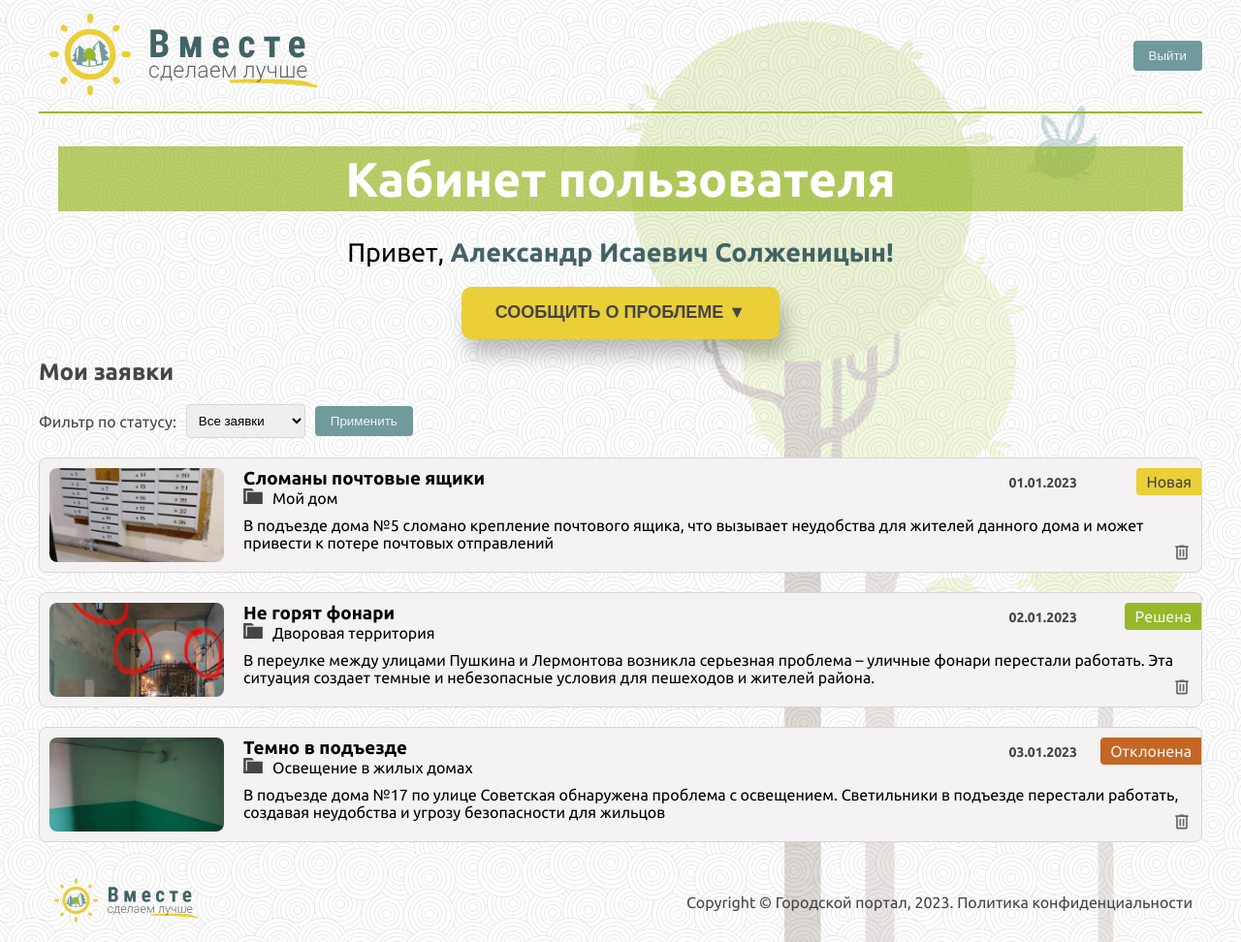
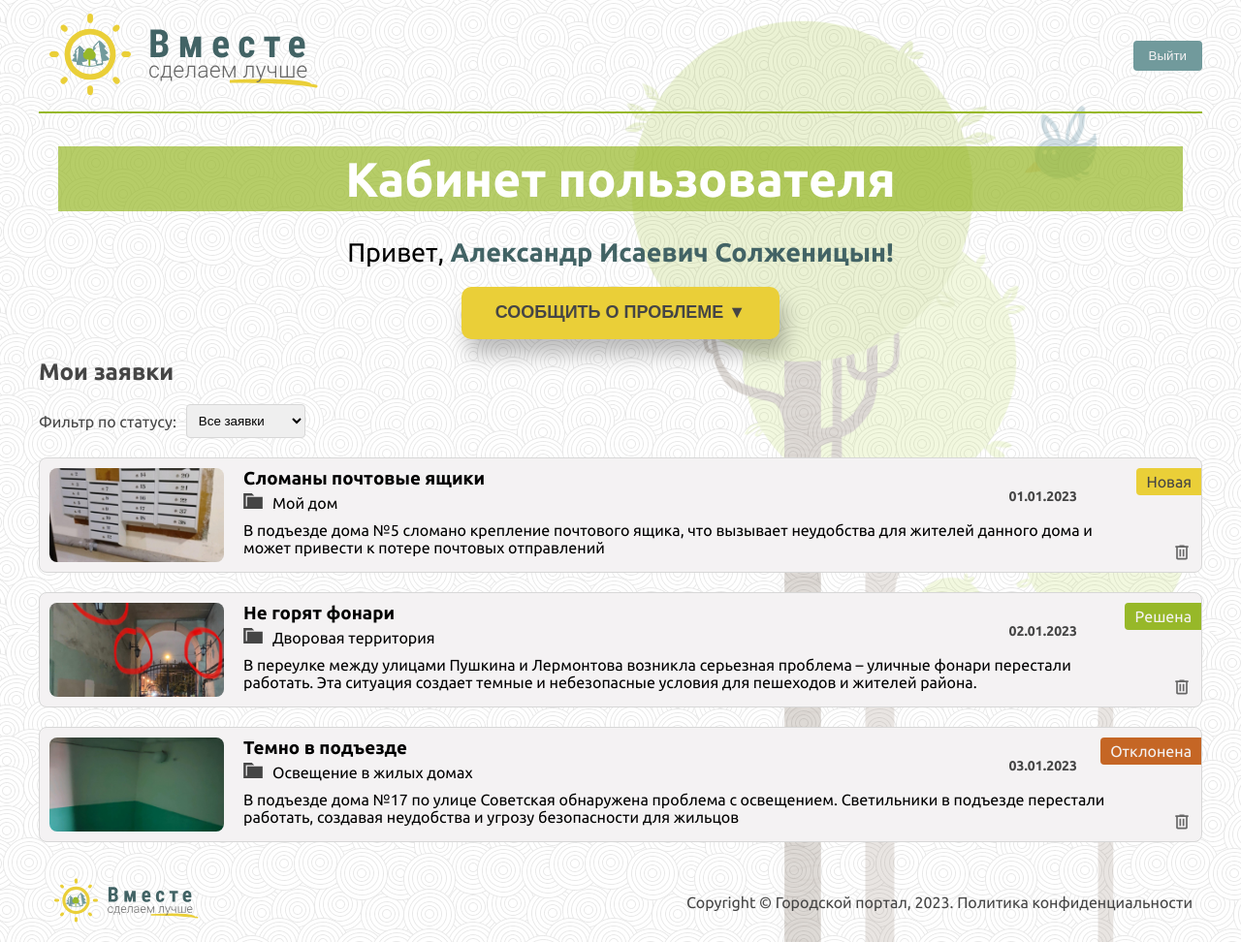
Before and after one commit to fox67rus/web, a PHP site: page /user.html in a window 1280 px wide. Shown: the whole page at 97% size. Run offline with PHP 8.4, Linux system fonts and the light colour scheme.

Commit message:
фильтрация карточек с заявками по изменению фильтра

```diff
--- a/portal/css/styles.css
+++ b/portal/css/styles.css
@@ -503,9 +503,10 @@ footer {
     margin-top: 20px;
 }
 
-.user-requests-section  h2 {
+.user-requests-section h2 {
     color: var(--grey-super-dark);
 }
+
 /****** блок фильтрации ***********/
 .filter-section {
     margin-bottom: 20px;
@@ -525,18 +526,6 @@ footer {
     margin-right: 10px;
 }
 
-#applyFilter {
-    background-color: var(--nautilus-medium);
-    color: var(--grey-super-light);
-    border: none;
-    padding: 8px 16px;
-    border-radius: 4px;
-    cursor: pointer;
-}
-
-#applyFilter:hover {
-    background-color: var(--nautilus-dark);
-}
 /*****************/
 
 
@@ -557,9 +546,12 @@ footer {
     border-radius: 8px;
 }
 
-.user-requests h3,
-.user-requests p {
+.user-requests h3 {
     margin: 0;
+}
+
+.request-info > p {
+    margin: 0 55px 0 0;
 }
 
 .user-requests .user-request .request-info {
@@ -571,17 +563,20 @@ footer {
     justify-content: space-between;
     margin-bottom: 10px;
 }
+
 .lk_category {
     position: relative;
-    padding-left: 30px; /* Задайте нужный отступ слева для размещения иконки */
+    padding-left: 30px; /* отступ слева для размещения иконки */
+    margin: 5px 0 0 0;
 }
+
 .lk_category::before {
     content: ""; /* Пустой контент */
     background-image: url("../img/category.svg");
     background-size: contain; /* Размер изображения по содержимому */
     background-repeat: no-repeat;
-    width: 20px; /* Задайте нужную ширину иконки */
-    height: 20px; /* Задайте нужную высоту иконки */
+    width: 20px; /* ширину иконки */
+    height: 20px; /* высоту иконки */
     position: absolute;
     left: 0;
     top: 50%;
--- a/portal/js/user.js
+++ b/portal/js/user.js
@@ -15,9 +15,9 @@ $(document).ready(function () {
         }, 700);
     });
 
-// Обработчик для кнопки "Применить" фильтра по статусу
-    $('#applyFilter').on('click', function() {
-        var selectedStatus = $('#statusFilter').val();
+// Используйте событие change для отслеживания изменений в выпадающем списке
+    $('#statusFilter').on('change', function() {
+        var selectedStatus = $(this).val();
 
         try {
             // Ваш код для применения фильтра (например, скрытие/показ определенных заявок)
@@ -40,7 +40,6 @@ $(document).ready(function () {
         } catch (error) {
             console.error('Произошла ошибка:', error);
         }
-
     });
 
 
--- a/portal/user.html
+++ b/portal/user.html
@@ -66,7 +66,6 @@
                 <option value="resolved">Решенные</option>
                 <option value="rejected">Отклоненные</option>
             </select>
-            <button id="applyFilter">Применить</button>
         </div>
         <div class="user-requests">
             <div class="user-request">
@@ -83,7 +82,6 @@
                     <button id="delete-button" class="delete-button" data-id="1" title="Удалить заявку"></button>
                 </div>
             </div>
-
             <div class="user-request">
                 <img src="img/problems/problem2.jpg" alt="Фото проблемы 2">
                 <div class="request-info">
```
